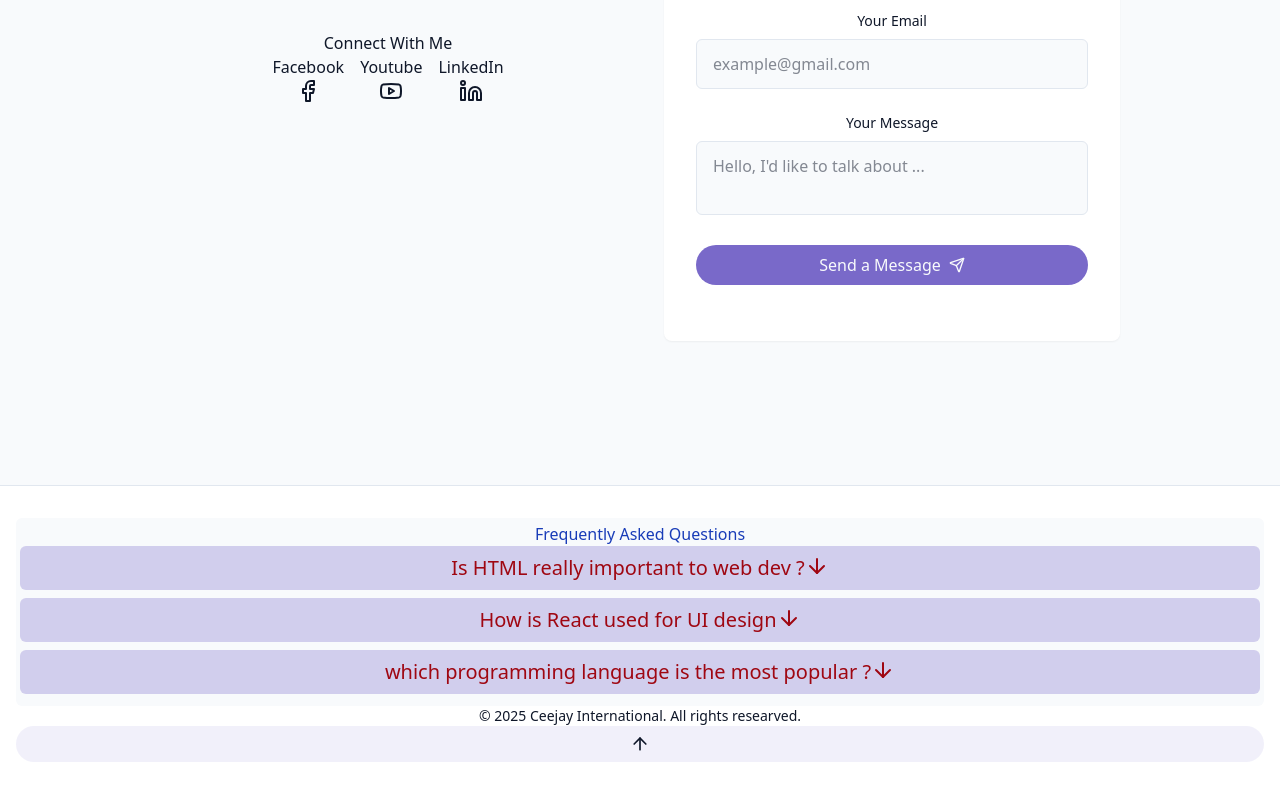
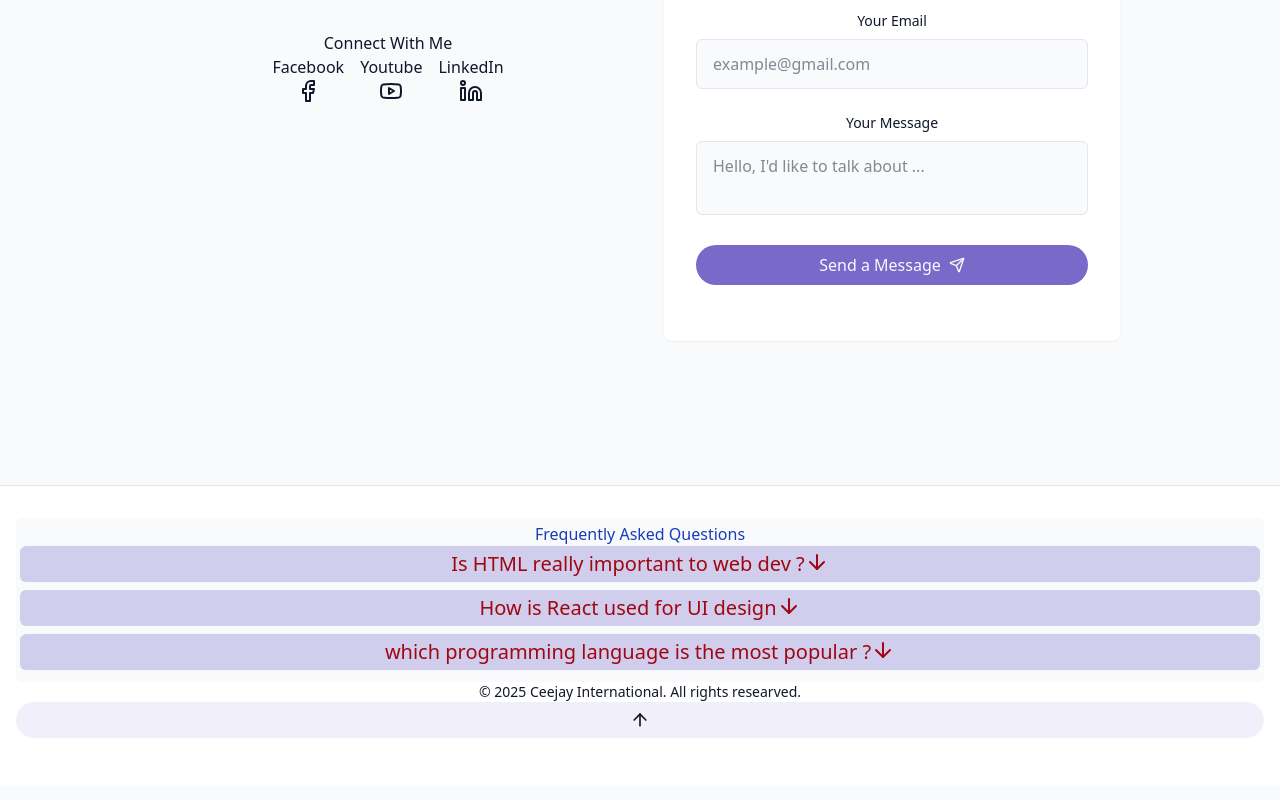
Before and after one commit to PRINCE-CEEJAY/Ceejay-Tech-Portfolio, a React (Vite) app: page / in a window 1280 px wide. Shown: the part 3795-4595 px from the top of the page. Built offline with nearby package versions, Linux system fonts and the light colour scheme.

Commit message:
Fixing bugs

```diff
--- a/src/pages/components/FAQ.jsx
+++ b/src/pages/components/FAQ.jsx
@@ -35,7 +35,7 @@ const FAQ = () => {
       {Questions.map((q) => (
         <div
           key={q.id}
-          className="flex flex-col gap-3 w-full bg-primary/30 mb-2 p-2 rounded-md"
+          className="flex flex-col gap-3 w-full bg-primary/30 mb-2 p-1 rounded-md"
         >
           <div
             className="flex flex-row cursor-pointer text-red-800 justify-center text-xl"
```
